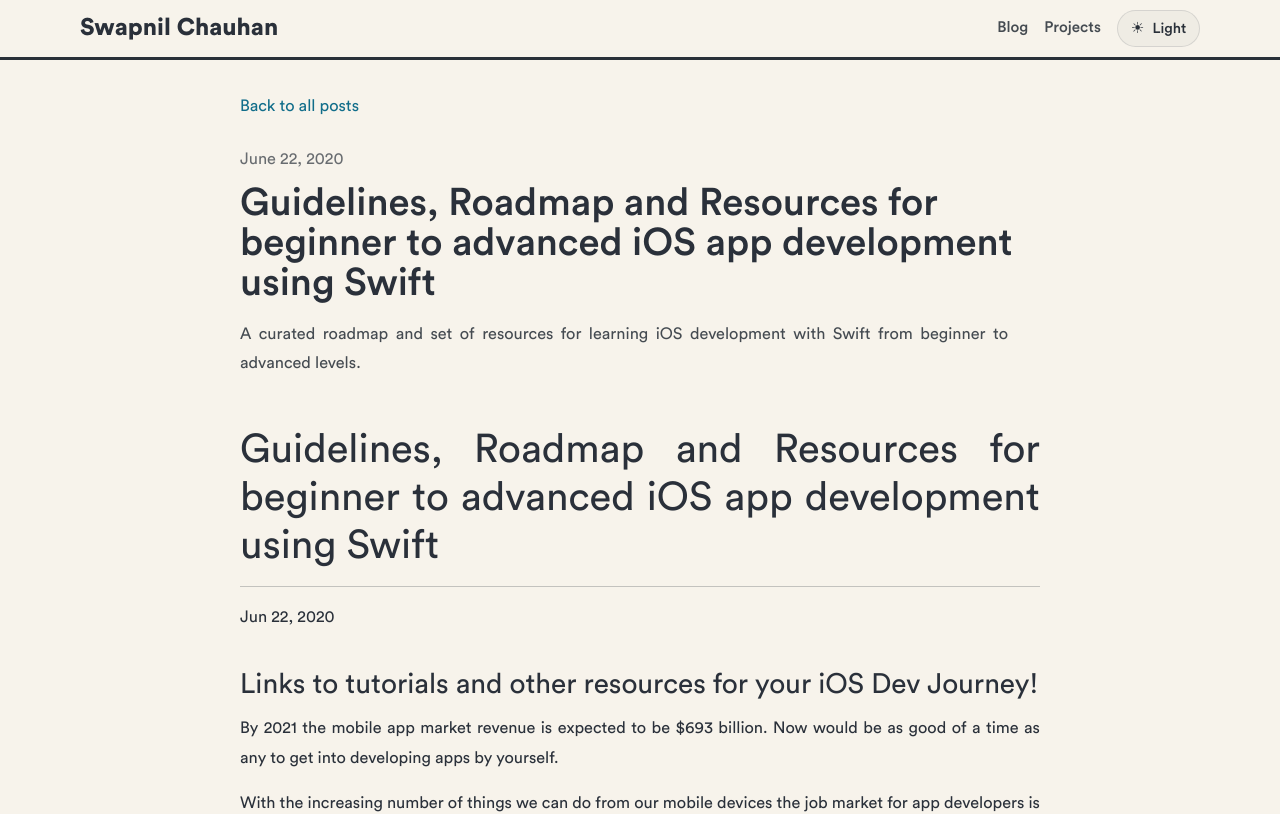
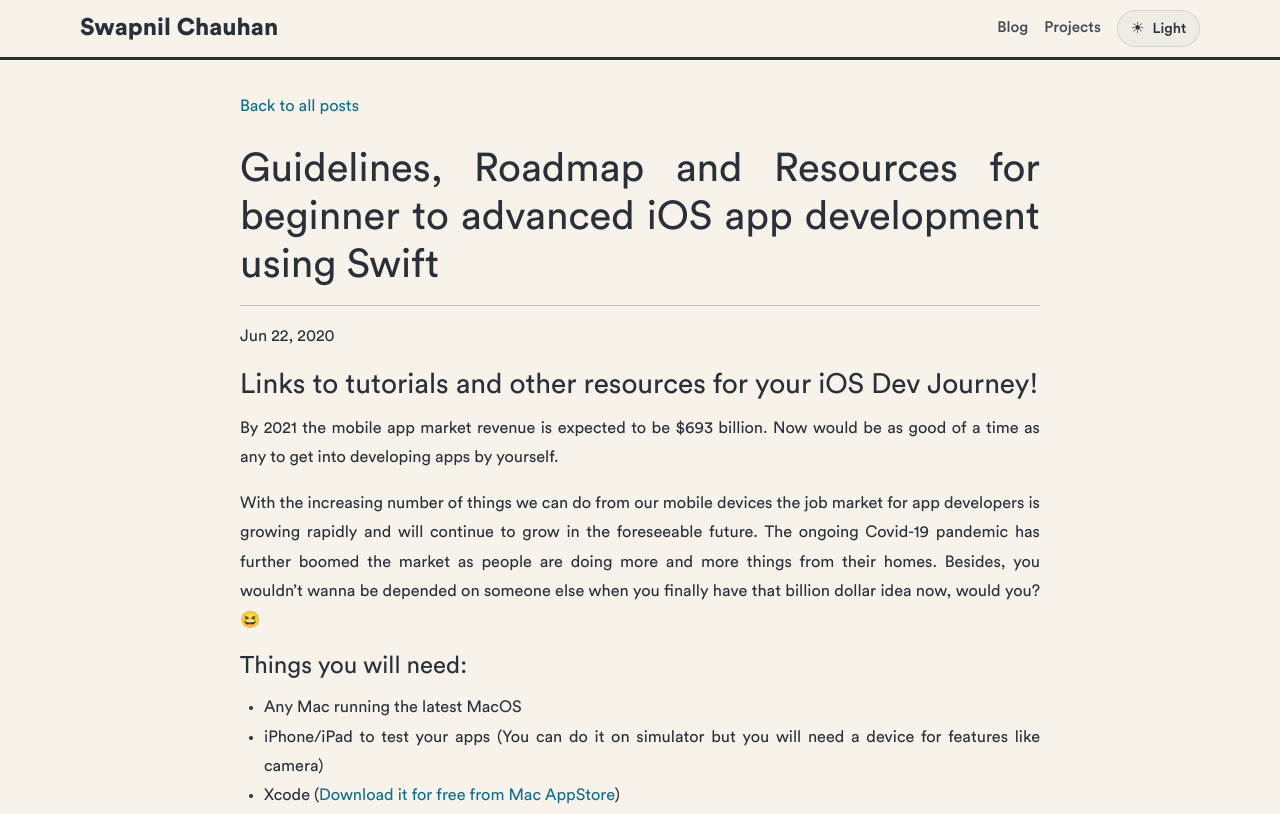
Before and after one commit to chauhanswapnil/swapnil-website, a Next.js app: page /blog/guidelines-roadmap-and-resources-for-beginner-to-advanced-ios-app-development-using-swift in a window 1280 px wide. Shown: the top 814 px of the page. Built offline with nearby package versions, Linux system fonts and the light colour scheme.

Commit message:
Improvements

```diff
--- a/src/blogmd/recursive-dns-resolver-part-1.md
+++ b/src/blogmd/recursive-dns-resolver-part-1.md
@@ -1,5 +1,5 @@
 ---
-title: "Pickel DNS - A Recursive DNS Resolver in Rust (Part 1)"
+title: "Pickle DNS - A Recursive DNS Resolver in Rust (Part 1)"
 date: "2024-11-11"
 description: "An introduction to DNS fundamentals and the first steps of building a recursive DNS resolver in Rust."
 slug: "recursive-dns-resolver-part-1"
@@ -8,7 +8,7 @@ tags: []
 excerpt: "DNS maps human-readable domain names to machine IP addresses. In this post I break down the lookup process and start building a recursive DNS resolver in Rust from first principles."
 ---
 
-# Pickel DNS - A Recursive DNS Resolver in Rust (Part 1)
+# Pickle DNS - A Recursive DNS Resolver in Rust (Part 1)
 ----
 November 11, 2024
 
--- a/src/components/BlogContent/index.jsx
+++ b/src/components/BlogContent/index.jsx
@@ -9,7 +9,7 @@ export default function BlogContent({ post }) {
   return (
     <div className={styles.mainContainer}>
       <div className={styles.blogContainer}>
-        <header className={styles.blogHeader}>
+        <header>
           <p className={styles.backLinkWrapper}>
             <TrackedLink
               className="accentLink"
@@ -25,9 +25,6 @@ export default function BlogContent({ post }) {
               Back to all posts
             </TrackedLink>
           </p>
-          <p className={styles.blogMeta}>{post.dateLabel}</p>
-          <h1 className={styles.blogTitle}>{post.title}</h1>
-          <p className={styles.blogDescription}>{post.description}</p>
         </header>
         <ReactMarkdown
           remarkPlugins={[remarkGfm]}
--- a/src/components/BlogContent/index.module.css
+++ b/src/components/BlogContent/index.module.css
@@ -12,38 +12,13 @@
   line-height: 1.8;
 }
 
-.blogHeader {
-  margin-bottom: 3rem;
-}
-
 .backLinkWrapper {
   margin-bottom: 1.5rem;
-}
-
-.blogMeta {
-  margin: 0;
-  color: var(--mutedTextColor);
-}
-
-.blogTitle {
-  margin: 0.5rem 0 1rem;
-  font-family: var(--font-family-heading);
-  font-size: var(--font-size-article-title);
-  line-height: 1.05;
-  text-align: left;
-}
-
-.blogDescription {
-  margin: 0;
-  max-width: 48rem;
-  color: var(--softTextColor);
-  font-size: var(--font-size-body-lg);
 }
 
 .blogContainer h2,
 .blogContainer h3,
 .blogContainer h4 {
-  margin-top: 2.2rem;
   margin-bottom: 0.8rem;
   text-align: left;
 }
--- a/src/components/BlogPreview/index.module.css
+++ b/src/components/BlogPreview/index.module.css
@@ -1,5 +1,5 @@
 .previewContainer {
-	margin: 1.5rem 0;
+	margin: 0.75rem 0;
 	padding: 1.5rem;
 	font-family: var(--font-family-body);
 }
--- a/src/content/blogs.js
+++ b/src/content/blogs.js
@@ -32,14 +32,14 @@ function readPostFromFile(filename) {
   const fullPath = path.join(BLOG_POSTS_DIRECTORY, filename);
   const source = fs.readFileSync(fullPath, "utf8");
   const { data, content } = matter(source);
-  const excerpt =
-    data.excerpt || `${stripMarkdown(content).slice(0, 220).trimEnd()}...`;
+  const dateLabel = formatDate(data.date);
+  const excerpt = data.excerpt || `${stripMarkdown(content).slice(0, 220).trimEnd()}...`;
 
   return {
     slug: data.slug,
     title: data.title,
     date: data.date,
-    dateLabel: formatDate(data.date),
+    dateLabel,
     description: data.description,
     excerpt,
     featured: data.featured ?? false,
--- a/src/views/blogList.module.css
+++ b/src/views/blogList.module.css
@@ -31,7 +31,6 @@
 
 .listContainer {
   display: grid;
-  gap: 1.25rem;
 }
 
 @media only screen and (max-width: 1024px) {
```
Also changed, not shown: public/og/blog/recursive-dns-resolver-part-1.svg.
